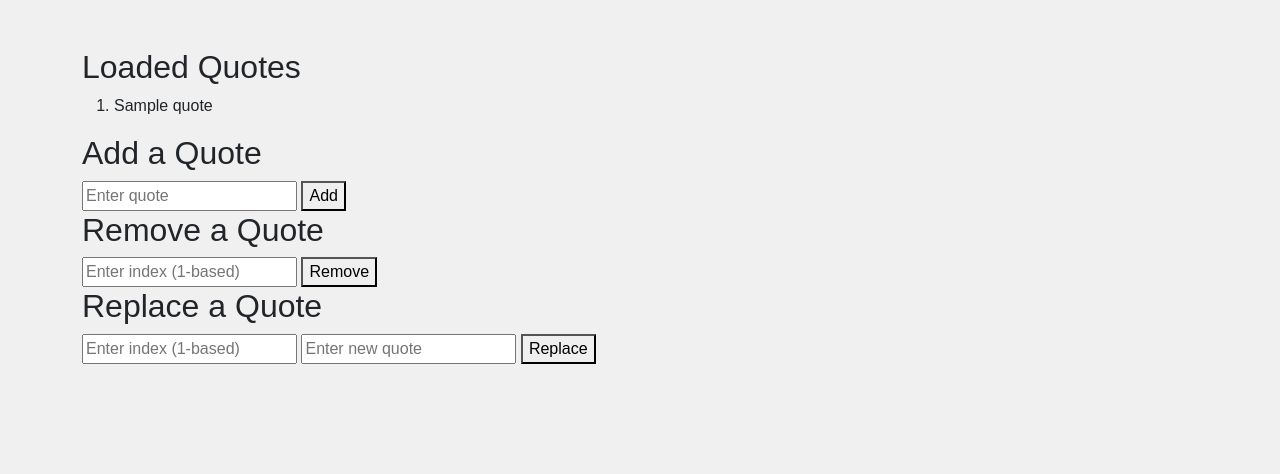
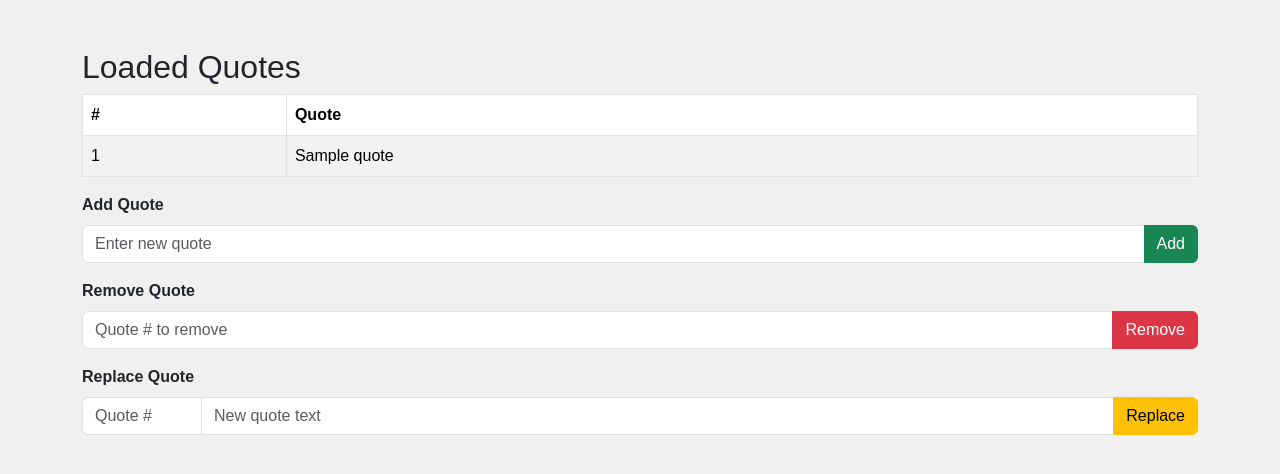
Before and after one commit to sjasthi/snakes, a Flask app: template templates/load_quotes.html in a window 1280 px wide. Shown: the part 56-530 px from the top of the page. Run offline with Flask 3, Linux system fonts and the light colour scheme; the template is opened without the code that fills it: most values are stand-ins (such as "Sample title", 1, 10 or a date in 2020); some libraries are stand-ins or nearby versions.

Commit message:
Add jquery data table

```diff
--- a/templates/layout.html
+++ b/templates/layout.html
@@ -6,6 +6,14 @@
 
     <!-- bootstrap 5.3.8 -->
     <link href="https://cdn.jsdelivr.net/npm/bootstrap@5.3.8/dist/css/bootstrap.min.css" rel="stylesheet" integrity="sha384-sRIl4kxILFvY47J16cr9ZwB07vP4J8+LH7qKQnuqkuIAvNWLzeN8tE5YBujZqJLB" crossorigin="anonymous">
+
+    <!-- jQuery -->
+    <script src="https://code.jquery.com/jquery-3.7.0.min.js"></script>
+    <!-- DataTables CSS -->
+    <link rel="stylesheet" href="https://cdn.datatables.net/1.13.6/css/dataTables.bootstrap5.min.css">
+    <!-- DataTables JS -->
+    <script src="https://cdn.datatables.net/1.13.6/js/jquery.dataTables.min.js"></script>
+    <script src="https://cdn.datatables.net/1.13.6/js/dataTables.bootstrap5.min.js"></script>
 
     <title>{% block title %}{% endblock %}</title>
 
--- a/templates/load_quotes.html
+++ b/templates/load_quotes.html
@@ -5,24 +5,55 @@
 {% block content %}
     <h2>Loaded Quotes</h2>
 
-    <ol>
-        {% for q in quotes %}
-        <li>{{ q }}</li>
-        {% endfor %}
-    </ol>
+    <table id="quotesTable" class="table table-striped table-bordered">
+        <thead>
+            <tr>
+                <th>#</th>
+                <th>Quote</th>
+            </tr>
+        </thead>
+        <tbody>
+            {% for quote in quotes %}
+            <tr>
+                <td>{{ loop.index }}</td>
+                <td>{{ quote }}</td>
+            </tr>
+            {% endfor %}
+        </tbody>
 
-    <h2>Add a Quote</h2>
-    <input id="add-quote-input" placeholder="Enter quote">
-    <button onclick="addQuote()">Add</button>
+    </table>
 
-    <h2>Remove a Quote</h2>
-    <input id="remove-quote-input" placeholder="Enter index (1-based)">
-    <button onclick="removeQuote()">Remove</button>
+    <div class="mb-4">
 
-    <h2>Replace a Quote</h2>
-    <input id="replace-index-input" placeholder="Enter index (1-based)">
-    <input id="replace-text-input" placeholder="Enter new quote">
-    <button onclick="replaceQuote()">Replace</button>
+        <!-- Add -->
+        <div class="mb-3">
+            <label class="form-label fw-bold">Add Quote</label>
+            <div class="input-group">
+            <input id="add-quote-input" type="text" class="form-control" placeholder="Enter new quote">
+            <button class="btn btn-success" onclick="addQuote()">Add</button>
+            </div>
+        </div>
+
+        <!-- Remove -->
+        <div class="mb-3">
+            <label class="form-label fw-bold">Remove Quote</label>
+            <div class="input-group">
+            <input id="remove-quote-input" type="number" class="form-control" placeholder="Quote # to remove">
+            <button class="btn btn-danger" onclick="removeQuote()">Remove</button>
+            </div>
+        </div>
+
+        <!-- Replace -->
+        <div class="mb-3">
+            <label class="form-label fw-bold">Replace Quote</label>
+            <div class="input-group">
+            <input id="replace-index-input" type="number" class="form-control" placeholder="Quote #" style="max-width: 120px">
+            <input id="replace-text-input" type="text" class="form-control" placeholder="New quote text">
+            <button class="btn btn-warning" onclick="replaceQuote()">Replace</button>
+            </div>
+        </div>
+
+    </div>
 
     <script>
     function addQuote() {
```
